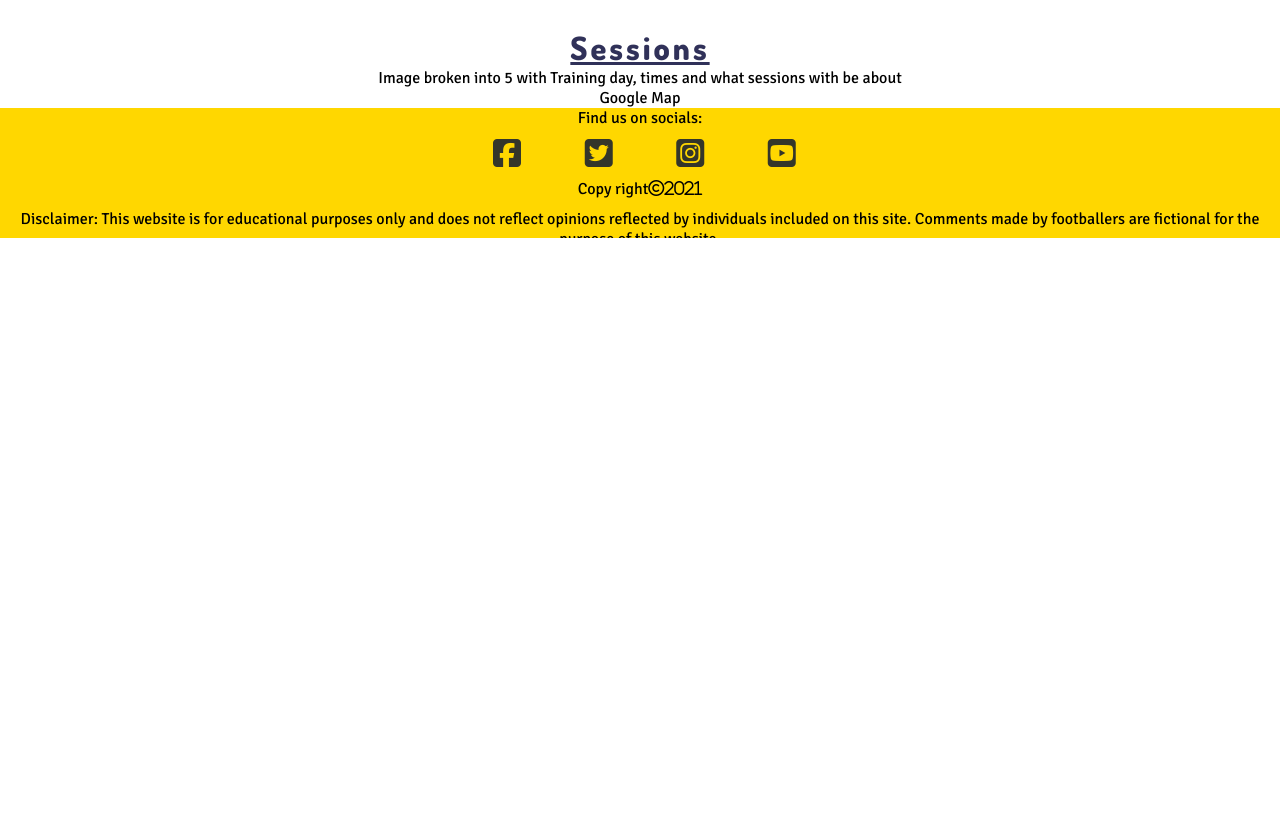
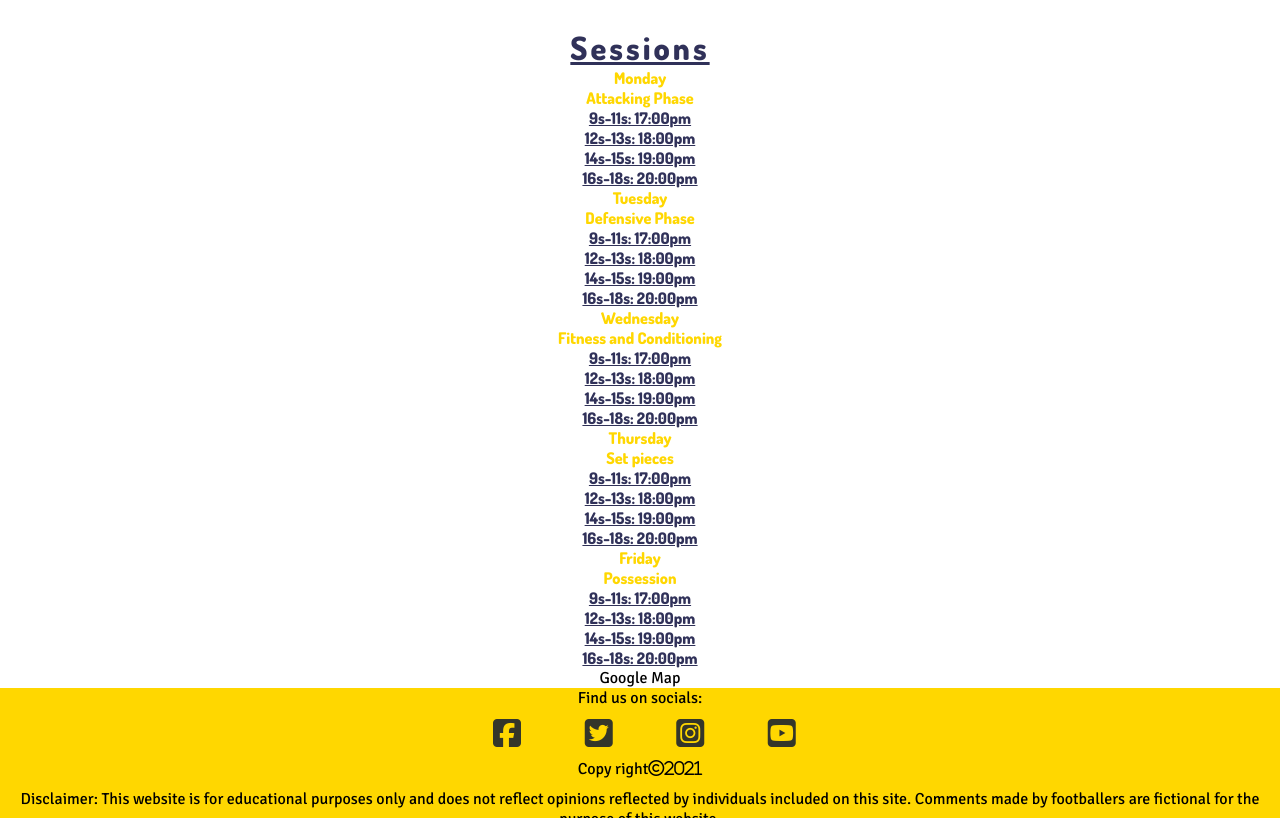
Before and after one commit to benlamb95/premier-football, a plain HTML site: page timetable.html in a window 1280 px wide. Shown: the part 394-1212 px from the top of the page. Before the commit the page ends 800 px from the top, so only its background shows below. Drawn offline with Linux system fonts and the light colour scheme.

Commit message:
Add training session main structure

```diff
--- a/assets/css/style.css
+++ b/assets/css/style.css
@@ -476,3 +476,5 @@ footer p {
     text-decoration: underline;
     font-weight: bold;
 }
+
+/*--Sessions  image--*/
--- a/timetable.html
+++ b/timetable.html
@@ -58,13 +58,55 @@
                 <p>We understand that life gets in the way of things and that injuries and illness can occur at any
                     time. Ideally Vinnie needs to be made aware upto 24 hours before so we can offer a full refund for
                     that session or re-arrange the session with a new time and
-                    date. <br> Just <a id="contact" href="sign-up.html">contact us</a> us for a refund or to rearrange a session.
+                    date. <br> Just <a id="contact" href="sign-up.html">contact us</a> us for a refund or to rearrange a
+                    session.
                 </p>
             </div>
             <div class="subheading">
                 <h2>Sessions</h2>
             </div>
-            <div>Image broken into 5 with Training day, times and what sessions with be about</div>
+        </section>
+        <section>
+            <div>
+                <h2>Monday</h2>
+                <h2>Attacking Phase</h2>
+                <h3>9s-11s: 17:00pm</h3>
+                <h3>12s-13s: 18:00pm</h3>
+                <h3>14s-15s: 19:00pm</h3>
+                <h3>16s-18s: 20:00pm</h3>
+            </div>
+            <div>
+                <h2>Tuesday</h2>
+                <h2>Defensive Phase</h2>
+                <h3>9s-11s: 17:00pm</h3>
+                <h3>12s-13s: 18:00pm</h3>
+                <h3>14s-15s: 19:00pm</h3>
+                <h3>16s-18s: 20:00pm</h3>
+            </div>
+            <div>
+                <h2>Wednesday</h2>
+                <h2>Fitness and Conditioning</h2>
+                <h3>9s-11s: 17:00pm</h3>
+                <h3>12s-13s: 18:00pm</h3>
+                <h3>14s-15s: 19:00pm</h3>
+                <h3>16s-18s: 20:00pm</h3>
+            </div>
+            <div>
+                <h2>Thursday</h2>
+                <h2>Set pieces</h2>
+                <h3>9s-11s: 17:00pm</h3>
+                <h3>12s-13s: 18:00pm</h3>
+                <h3>14s-15s: 19:00pm</h3>
+                <h3>16s-18s: 20:00pm</h3>
+            </div>
+            <div>
+                <h2>Friday</h2>
+                <h2>Possession</h2>
+                <h3>9s-11s: 17:00pm</h3>
+                <h3>12s-13s: 18:00pm</h3>
+                <h3>14s-15s: 19:00pm</h3>
+                <h3>16s-18s: 20:00pm</h3>
+            </div>
         </section>
         <section>
             <div>Google Map</div>
```
